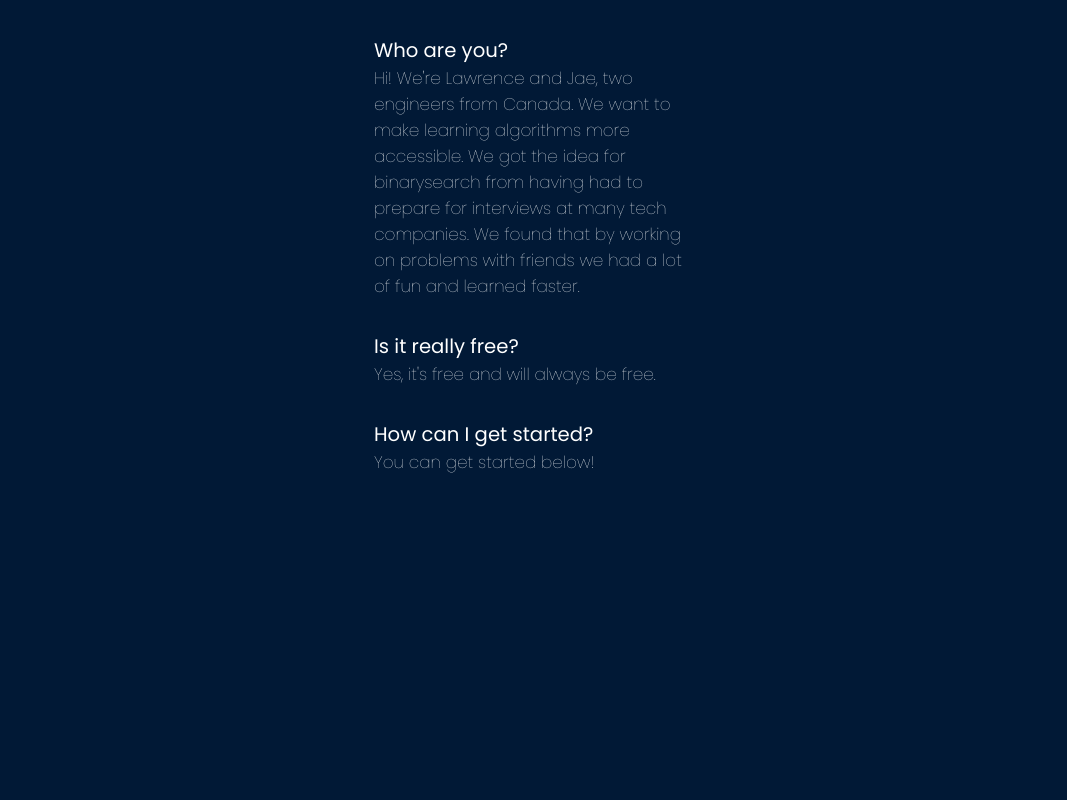
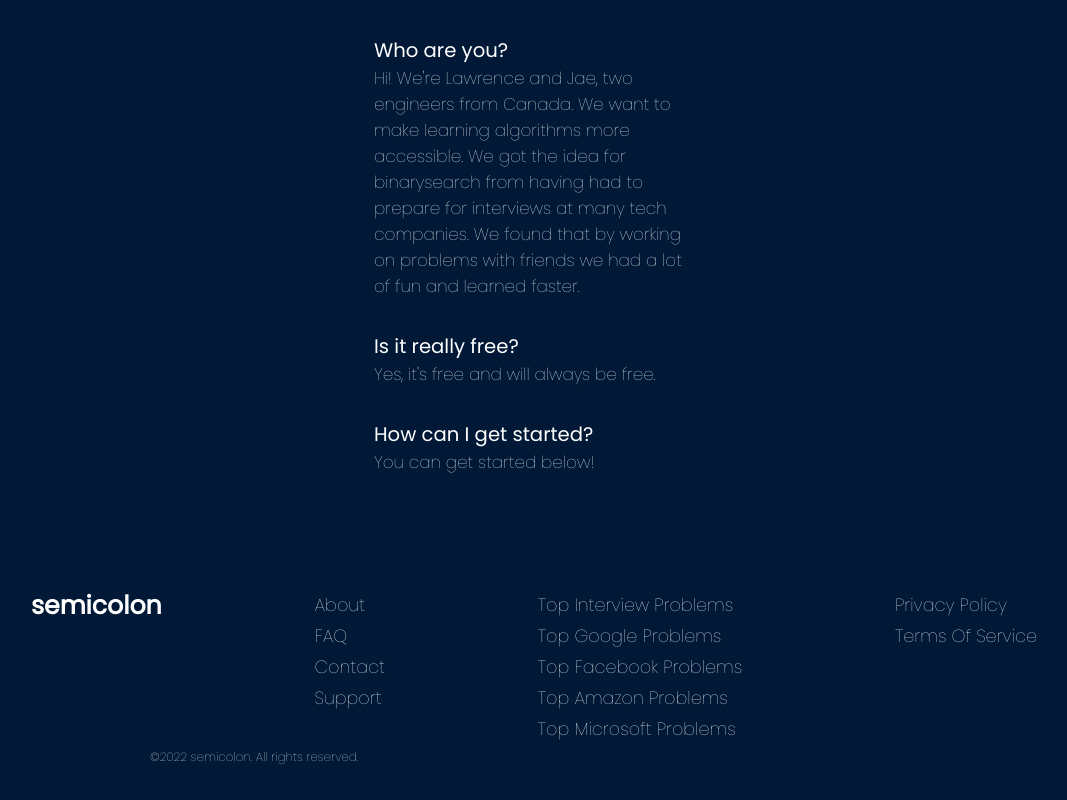
Before and after one commit to Danish1004/online-judge-frontend, a React (Create React App) app: page /home in a window 1280 px wide. Shown: the part 1607-2407 px from the top of the page, without its empty margins (106-1173 px from the left). Before the commit the page ends 2082 px from the top, so only its background shows below. Built offline with nearby package versions, Linux system fonts and the light colour scheme.

Commit message:
created routes and login page

```diff
--- a/package.json
+++ b/package.json
@@ -10,6 +10,7 @@
     "@testing-library/user-event": "^13.5.0",
     "react": "^18.2.0",
     "react-dom": "^18.2.0",
+    "react-router-dom": "^6.8.0",
     "react-scripts": "5.0.1",
     "web-vitals": "^2.1.4"
   },
--- a/src/App.css
+++ b/src/App.css
@@ -9,7 +9,9 @@
   --h1-font-size: 2.25rem;
   --h2-font-size: 1.5rem;
   --h3-font-size: 1.25rem;
+  --footer-font-size: 1.1rem;
   --normal-font-size: 1.05rem;
+  --small-font-size: 0.75rem;
 
   /*========== Font weight ==========*/
   --font-normal: 100;
--- a/src/components/footer/Footer.css
+++ b/src/components/footer/Footer.css
@@ -0,0 +1,32 @@
+.footer {
+  padding: 7rem 2rem 2rem 2rem;
+}
+
+.footer_container {
+  display: flex;
+  flex-direction: row;
+  gap: 3rem;
+  justify-content: space-evenly;
+}
+
+.footer_list {
+  display: flex;
+  flex-direction: column;
+  text-align: start;
+}
+
+.footer_copy {
+  font-weight: var(--font-normal);
+  font-size: var(--small-font-size);
+  margin-left: 14rem;
+  margin-top: 5px;
+}
+
+a {
+  color: var(--text-color);
+  font-weight: var(--font-normal);
+  font-size: var(--footer-font-size);
+}
+li {
+  margin-top: 5px;
+}
--- a/src/components/footer/Footer.jsx
+++ b/src/components/footer/Footer.jsx
@@ -0,0 +1,92 @@
+import React from "react";
+import "./Footer.css";
+const Footer = () => {
+  return (
+    <div className="footer">
+      <div className="footer_container ">
+        <h2 className="footer_title">semicolon</h2>
+
+        <div>
+          <ul className="footer_list">
+            <li>
+              <a href="#about" className="footer_link">
+                About
+              </a>
+            </li>
+
+            <li>
+              <a href="#portfolio" className="footer_link">
+                FAQ
+              </a>
+            </li>
+
+            <li>
+              <a href="#contact" className="footer_link">
+                Contact
+              </a>
+            </li>
+
+            <li>
+              <a href="#portfolio" className="footer_link">
+                Support
+              </a>
+            </li>
+          </ul>
+        </div>
+
+        <div>
+          <ul className="footer_list">
+            <li>
+              <a href="#about" className="footer_link">
+                Top Interview Problems
+              </a>
+            </li>
+
+            <li>
+              <a href="#portfolio" className="footer_link">
+                Top Google Problems
+              </a>
+            </li>
+
+            <li>
+              <a href="#contact" className="footer_link">
+                Top Facebook Problems
+              </a>
+            </li>
+
+            <li>
+              <a href="#portfolio" className="footer_link">
+                Top Amazon Problems
+              </a>
+            </li>
+            <li>
+              <a href="#portfolio" className="footer_link">
+                Top Microsoft Problems
+              </a>
+            </li>
+          </ul>
+        </div>
+        <div>
+          <ul className="footer_list">
+            <li>
+              <a href="#portfolio" className="footer_link">
+                Privacy Policy
+              </a>
+            </li>
+
+            <li>
+              <a href="#contact" className="footer_link">
+                Terms Of Service
+              </a>
+            </li>
+          </ul>
+        </div>
+      </div>
+      <span className="footer_copy">
+        &#169;2022 semicolon. All rights reserved.
+      </span>
+    </div>
+  );
+};
+
+export default Footer;
--- a/src/index.js
+++ b/src/index.js
@@ -1,10 +1,23 @@
 import React from "react";
 import ReactDOM from "react-dom/client";
+import { createBrowserRouter, RouterProvider } from "react-router-dom";
 import App from "./App";
+import Home from "./pages/home/Home";
+import Login from "./pages/login/Login";
 
+const router = createBrowserRouter([
+  {
+    path: "/",
+    element: <Login />,
+  },
+  {
+    path: "/home",
+    element: <Home />,
+  },
+]);
 const root = ReactDOM.createRoot(document.getElementById("root"));
 root.render(
   <React.StrictMode>
-    <App />
+    <RouterProvider router={router} />
   </React.StrictMode>
 );
--- a/src/pages/home/Home.jsx
+++ b/src/pages/home/Home.jsx
@@ -110,7 +110,7 @@ const Home = () => {
           </div>
         </div>
       </div>
-      {/* <Footer /> */}
+      <Footer />
     </div>
   );
 };
--- /dev/null
+++ b/src/pages/login/Login.css
@@ -0,0 +1,10 @@
+.login_container {
+  text-align: center;
+  padding: 2rem 2rem 2rem 2rem;
+  border: 1px solid white;
+  border-radius: 10px;
+  max-width: fit-content;
+}
+.main {
+  padding: 5rem 10rem 5rem 10rem;
+}
--- /dev/null
+++ b/src/pages/login/Login.jsx
@@ -0,0 +1,19 @@
+import React from "react";
+import "./Login.css";
+const Login = () => {
+  return (
+    <div className="main">
+      <div className="login_container">
+        <h1 className="main_heading">Login</h1>
+        <div className="login_box">
+          <h3>Username</h3>
+          <input type="text" required></input>
+          <h3>Password</h3>
+          <input type="password" required></input>
+        </div>
+      </div>
+    </div>
+  );
+};
+
+export default Login;
```
Also changed, not shown: 1 other file (tests, documents, lock files or other folders).
